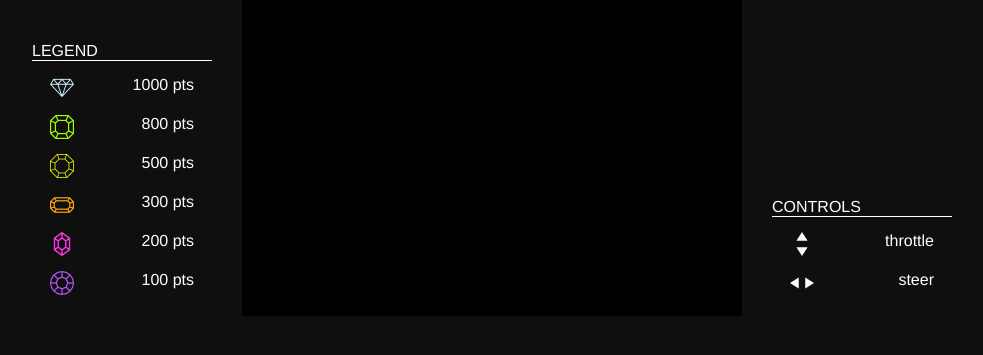
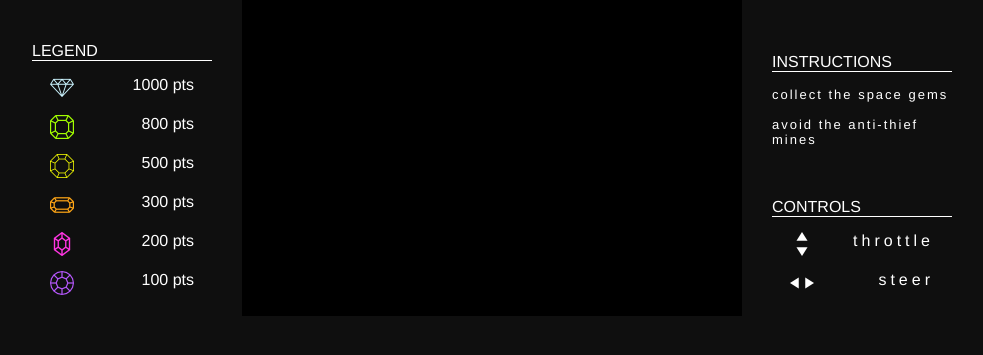
Before and after one commit to SyrieBianco/SpaceThief, a website built with webpack: page index.html in a window 1280 px wide. Shown: the part 255-610 px from the top of the page, without its empty margins (148-1131 px from the left). Built offline with nearby package versions, Linux system fonts and the light colour scheme; a script that the page names is missing.

Commit message:
Add styling

```diff
--- a/assets/stylesheets/game.css
+++ b/assets/stylesheets/game.css
@@ -32,6 +32,7 @@ body, html {
 
 html {
   background: rgb(15, 15, 15);
+  min-width: 980px;
 }
 
 a, select, button, Link:hover {
@@ -122,6 +123,12 @@ h2 {
   color: white;
 }
 
+.instruction {
+  letter-spacing: 2px;
+  margin: 15px 0;
+  font-size: 13px;
+}
+
 .link-text:hover {
   color: #57CDFF;
 }
@@ -132,4 +139,6 @@ h2 {
 
   display: flex;
   justify-content: space-between;
+
+  letter-spacing: 4px;
 }
--- a/index.html
+++ b/index.html
@@ -73,13 +73,30 @@
               <a class="link-text">AngelList</a></li>
           </ul>
         </div>
+
+        <div class="instructions">
+          <h2>INSTRUCTIONS</h2>
+          <ul class="instructions">
+            <li class="instruction">
+              collect the space gems
+            </li>
+            <li class="instruction">
+              avoid the anti-thief mines
+            </li>
+          </ul>
+        </div>
+
         <div class="controls">
           <h2>CONTROLS</h2>
           <ul class="controls">
             <li class="control">
-              <img src="assets/images/up-down-arrows.png" alt="up down arrows"/>throttle</li>
+              <img class="control-image" src="assets/images/up-down-arrows.png" alt="up down arrows"/>
+              <span class="control-text">throttle</span>
+            </li>
             <li class="control">
-              <img src="assets/images/left-right-arrows.png" alt="left right arrows"/>steer</li>
+              <img class="control-image" src="assets/images/left-right-arrows.png" alt="left right arrows"/>
+              <span class="control-text">steer</span>
+            </li>
           </ul>
         </div>
       </section>
```
